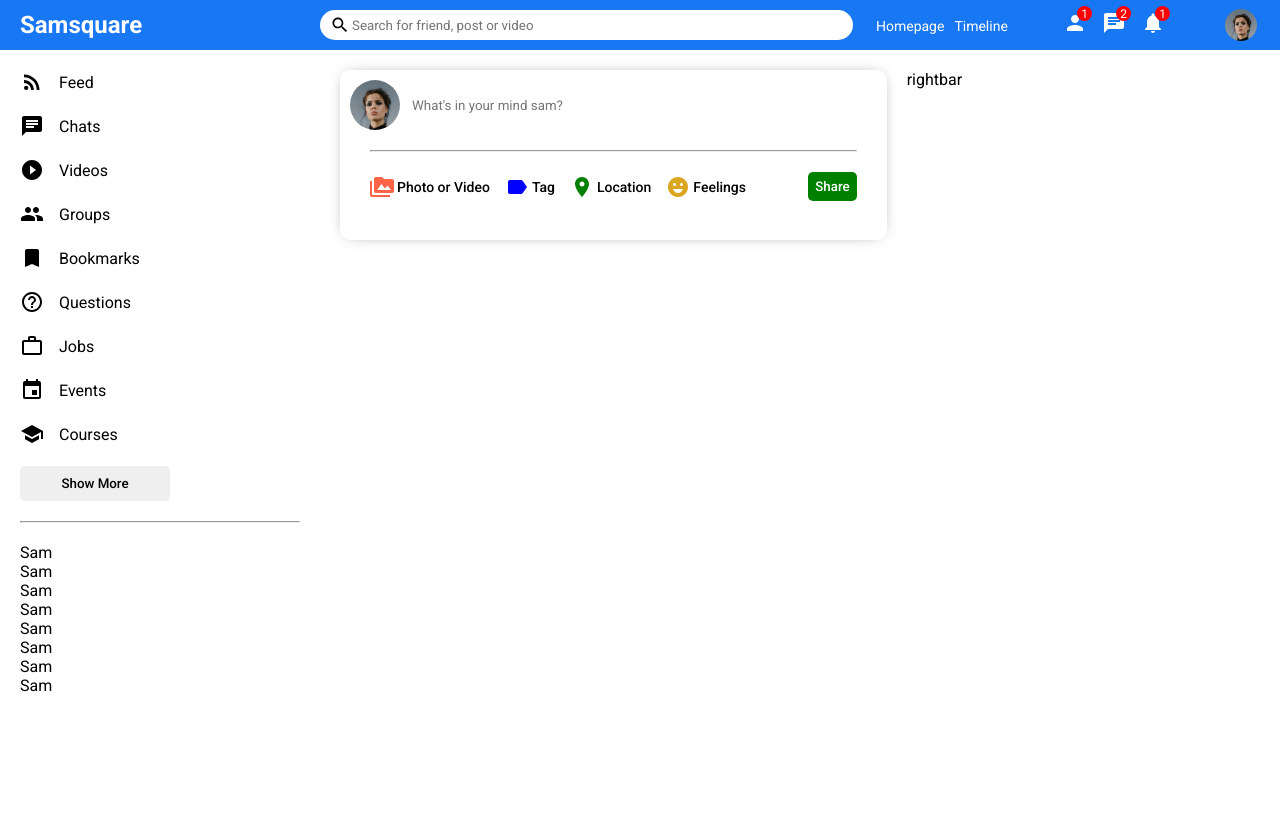
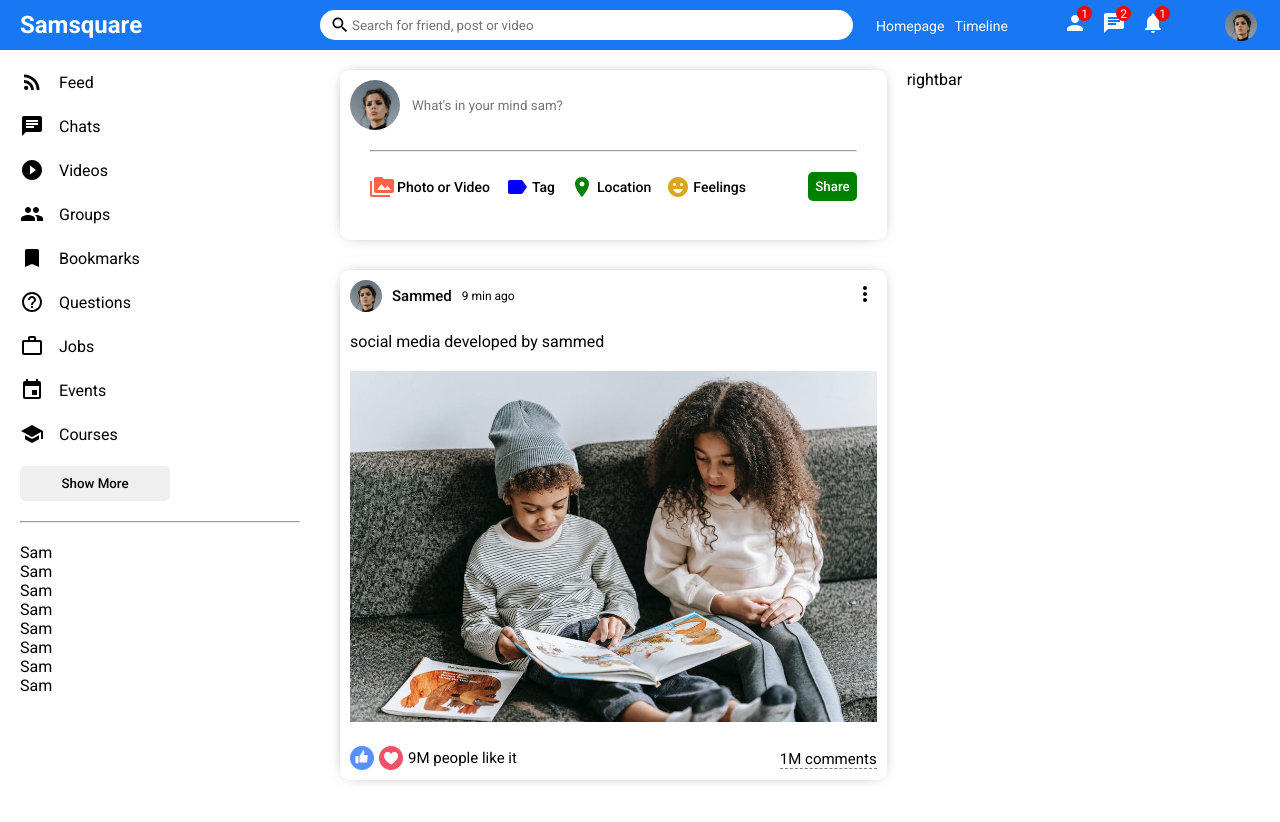
Before and after one commit to samsquareed/squaremedia, a React (Create React App) app: page / in a window 1280 px wide. Shown: the top 822 px of the page. Before the commit the page ends 800 px from the top, so only its background shows below. Built offline with nearby package versions, Linux system fonts and the light colour scheme.

Commit message:
amazing post component is completed

```diff
--- a/src/components/feed/Feed.jsx
+++ b/src/components/feed/Feed.jsx
@@ -1,11 +1,13 @@
 import "./feed.css"
 import Share from "../share/Share"
+import Post from "../post/Post"
 
 const Feed = () => {
   return (
     <div className="feed">
       <div className="feedWrapper">
         <Share />
+        <Post />
       </div>
     </div>
   )
--- /dev/null
+++ b/src/components/post/Post.jsx
@@ -0,0 +1,37 @@
+import "./post.css"
+import { MoreVert } from "@material-ui/icons";
+
+const Post = () => {
+  return (
+    <div className="post">
+        <div className="postWrapper">
+            <div className="postTop">
+                <div className="postTopLeft">
+                    <img className="postProfileImg" src="./assets/person/1.jpeg" alt="" />
+                    <span className="postUsername">Sammed</span>
+                    <span className="postDate">9 min ago</span>
+                </div>
+                <div className="postTopRight">
+                    <MoreVert />
+                </div>
+            </div>
+            <div className="postCenter">
+            <span className="postText"> social media developed by sammed</span>
+          <img className="postImg" src= "./assets/post/7.jpeg" alt="" />
+            </div>
+            <div className="postBottom">
+            <div className="postBottomLeft">
+                <img className="likeIcon" src="assets/like.png" alt="" />
+                <img className="likeIcon" src="assets/heart.png" alt="" />
+                <span className="postLikeCounter">9M people like it</span>
+            </div>
+            <div className="postBottomRight">
+                <span className="postCommentText"> 1M comments</span>
+            </div>
+            </div>
+        </div>
+    </div>
+  )
+}
+
+export default Post
--- /dev/null
+++ b/src/components/post/post.css
@@ -0,0 +1,78 @@
+.post {
+    width: 100%;
+    border-radius: 10px;
+    -webkit-box-shadow: 0px 0px 16px -8px rgba(0, 0, 0, 0.68);
+    box-shadow: 0px 0px 16px -8px rgba(0, 0, 0, 0.68);
+    margin: 30px 0;
+  }
+
+  .postWrapper {
+    padding: 10px;
+  }
+
+  .postTop {
+    display: flex;
+    align-items: center;
+    justify-content: space-between;
+  }
+
+  .postTopLeft {
+    display: flex;
+    align-items: center;
+  }
+
+  .postProfileImg {
+    width: 32px;
+    height: 32px;
+    border-radius: 50%;
+    object-fit: cover;
+  }
+
+  .postUsername {
+    font-size: 15px;
+    font-weight: 500;
+    margin: 0 10px;
+  }
+
+  .postDate{
+      font-size: 12px;
+  }
+
+  .postCenter{
+      margin: 20px 0;
+  }
+
+  .postImg{
+      margin-top: 20px;
+      width: 100%;
+      max-height: 500px;
+      object-fit: contain;
+  }
+
+  .postBottom{
+      display: flex;
+      align-items: center;
+      justify-content: space-between;
+  }
+
+  .postBottomLeft{
+      display: flex;
+      align-items: center;
+  }
+
+  .likeIcon{
+      width: 24px;
+      height: 24px;
+      margin-right: 5px;
+      cursor: pointer;
+  }
+
+  .postLikeCounter{
+      font-size: 15px;
+  }
+
+  .postCommentText{
+      cursor: pointer;
+      border-bottom: 1px dashed gray;
+      font-size: 15px;
+  }
```
